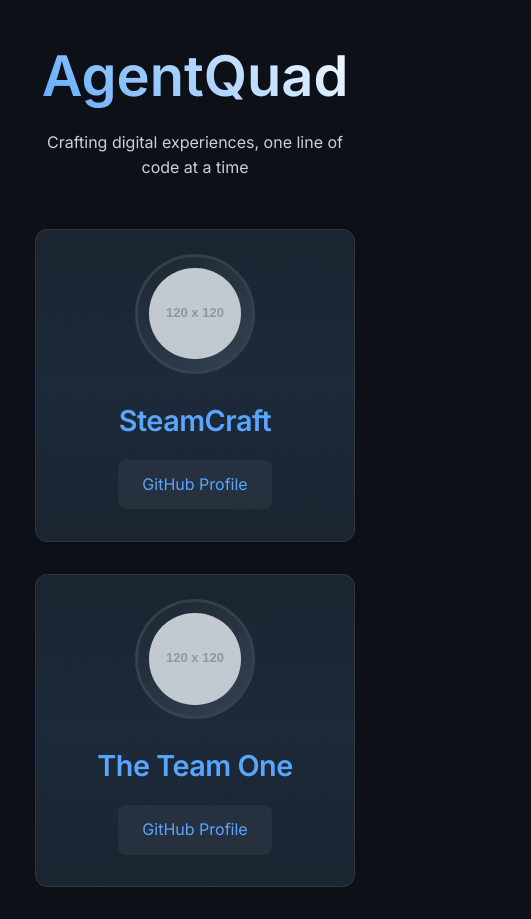
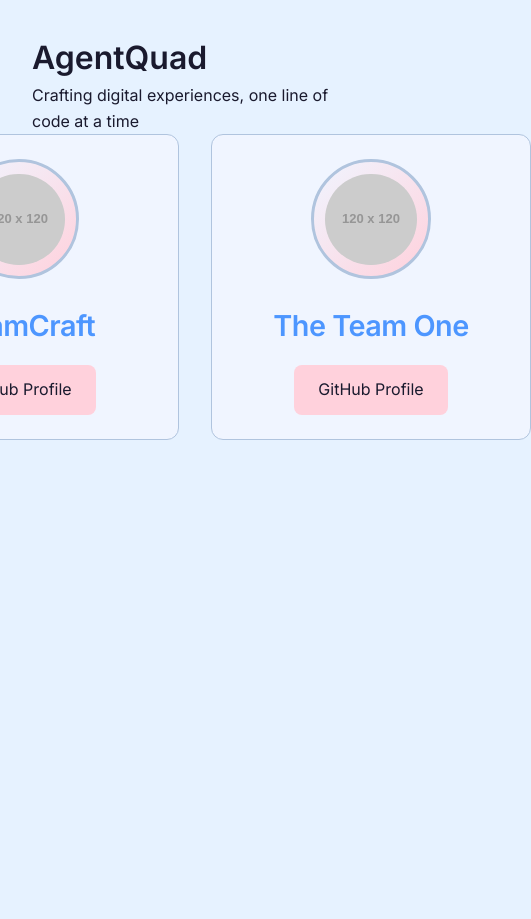
Before and after one commit to AgentQuad/AgentQuad.github.io, a plain HTML site: page index.html in a window 390 px wide. Shown: the whole page, 531 px wide, since content can reach past the window. After the commit the page ends 844 px from the top, so only its background shows below. Drawn offline with Linux system fonts and the light colour scheme; placeholder pictures from the web are drawn by us.

Commit message:
Update index.html

```diff
--- a/index.html
+++ b/index.html
@@ -7,11 +7,12 @@
     <link href="https://fonts.googleapis.com/css2?family=Inter:wght@300;400;600&display=swap" rel="stylesheet">
     <style>
         :root {
-            --bg-primary: #0D1117;
-            --bg-secondary: #161B22;
-            --text-primary: #C9D1D9;
-            --accent-blue: #58A6FF;
-            --border-color: #30363D;
+            --bg-primary: #E6F2FF;      /* Light Blue Background */
+            --bg-secondary: #F0F5FF;    /* Lighter Blue */
+            --text-primary: #1A1A2E;    /* Dark Blue-Black */
+            --accent-blue: #4D96FF;     /* Vibrant Blue */
+            --light-pink: #FFD1DC;      /* Light Pink */
+            --border-color: #B0C4DE;    /* Light Steel Blue */
         }
 
         * {
@@ -38,30 +39,15 @@
             min-height: 100vh;
         }
 
-        .header {
-            text-align: center;
-            margin-bottom: 3rem;
-            animation: fadeIn 1s ease-out;
-        }
-
-        @keyframes fadeIn {
-            from { opacity: 0; transform: translateY(-20px); }
-            to { opacity: 1; transform: translateY(0); }
-        }
-
-        .header h1 {
-            font-size: 3.5rem;
-            color: var(--accent-blue);
-            margin-bottom: 0.5rem;
-            background: linear-gradient(45deg, var(--accent-blue), #ffffff);
-            -webkit-background-clip: text;
-            -webkit-text-fill-color: transparent;
-        }
-
         .organisations {
             display: flex;
             gap: 2rem;
             justify-content: center;
+        }
+
+        .org-card-link {
+            text-decoration: none;
+            position: relative;
             perspective: 1000px;
         }
 
@@ -71,9 +57,8 @@
             padding: 1.5rem;
             width: 320px;
             text-align: center;
-            transition: all 0.4s ease;
+            transition: all 0.3s ease;
             border: 1px solid var(--border-color);
-            transform-style: preserve-3d;
             position: relative;
             overflow: hidden;
         }
@@ -85,35 +70,37 @@
             left: -50%;
             width: 200%;
             height: 200%;
-            background: linear-gradient(
-                45deg,
-                transparent,
-                rgba(88, 166, 255, 0.1),
-                transparent
+            background: radial-gradient(
+                circle at var(--mouse-x, 50%) var(--mouse-y, 50%),
+                rgba(77, 150, 255, 0.1),
+                transparent 50%
             );
-            transform: rotate(-45deg);
-            z-index: 1;
+            opacity: 0;
+            transition: opacity 0.3s ease;
         }
 
-        .org-card:hover {
+        .org-card-link:hover .org-card::before {
+            opacity: 1;
+        }
+
+        .org-card-link:hover .org-card {
             transform:
-                scale(1.05)
-                rotateX(5deg)
-                rotateY(5deg);
-            box-shadow: 0 15px 30px rgba(0,0,0,0.3);
+                perspective(1000px)
+                rotateX(calc(var(--mouse-y-percentage) * 10deg))
+                rotateY(calc(var(--mouse-x-percentage) * 10deg));
+            box-shadow: 0 10px 20px rgba(77, 150, 255, 0.1);
         }
 
         .org-logo {
             width: 120px;
             height: 120px;
             border-radius: 50%;
-            background: linear-gradient(135deg, #161B22, #30363D);
+            background: linear-gradient(135deg, var(--bg-secondary), var(--light-pink));
             margin: 0 auto 1.5rem;
             display: flex;
             align-items: center;
             justify-content: center;
             border: 3px solid var(--border-color);
-            transform: translateZ(50px);
         }
 
         .org-logo img {
@@ -132,27 +119,10 @@
 
         .org-link {
             display: inline-block;
-            background-color: #21262D;
-            color: var(--accent-blue);
+            background-color: var(--light-pink);
+            color: var(--text-primary);
             padding: 0.75rem 1.5rem;
-            text-decoration: none;
             border-radius: 8px;
-            transition: all 0.3s ease;
-            position: relative;
-            overflow: hidden;
-        }
-
-        .org-link:hover {
-            background-color: #30363D;
-            transform: translateY(-3px);
-            box-shadow: 0 5px 15px rgba(88, 166, 255, 0.2);
-        }
-
-        @media (max-width: 768px) {
-            .organisations {
-                flex-direction: column;
-                align-items: center;
-            }
         }
     </style>
 </head>
@@ -164,22 +134,51 @@
         </div>
 
         <div class="organisations">
+            <a href="https://github.com/SteamCraft" class="org-card-link" target="_blank">
                 <div class="org-card">
                     <div class="org-logo">
                         <img src="https://via.placeholder.com/120" alt="SteamCraft Logo">
                     </div>
                     <h3 class="org-title">SteamCraft</h3>
-                <a href="https://github.com/SteamCraft" class="org-link">GitHub Profile</a>
+                    <span class="org-link">GitHub Profile</span>
                 </div>
+            </a>
 
+            <a href="https://github.com/THE-TEAM-ONE" class="org-card-link" target="_blank">
                 <div class="org-card">
                     <div class="org-logo">
                         <img src="https://via.placeholder.com/120" alt="The Team One Logo">
                     </div>
                     <h3 class="org-title">The Team One</h3>
-                <a href="https://github.com/THE-TEAM-ONE" class="org-link">GitHub Profile</a>
+                    <span class="org-link">GitHub Profile</span>
+                </div>
+            </a>
         </div>
     </div>
-    </div>
+
+    <script>
+        document.querySelectorAll('.org-card-link').forEach(card => {
+            card.addEventListener('mousemove', (e) => {
+                const rect = e.currentTarget.getBoundingClientRect();
+                const mouseX = e.clientX - rect.left;
+                const mouseY = e.clientY - rect.top;
+
+                const mouseXPercentage = mouseX / rect.width;
+                const mouseYPercentage = mouseY / rect.height;
+
+                e.currentTarget.style.setProperty('--mouse-x', `${mouseX}px`);
+                e.currentTarget.style.setProperty('--mouse-y', `${mouseY}px`);
+                e.currentTarget.style.setProperty('--mouse-x-percentage', mouseXPercentage);
+                e.currentTarget.style.setProperty('--mouse-y-percentage', mouseYPercentage);
+            });
+
+            card.addEventListener('mouseleave', (e) => {
+                e.currentTarget.style.removeProperty('--mouse-x');
+                e.currentTarget.style.removeProperty('--mouse-y');
+                e.currentTarget.style.removeProperty('--mouse-x-percentage');
+                e.currentTarget.style.removeProperty('--mouse-y-percentage');
+            });
+        });
+    </script>
 </body>
 </html>
```
Lines whose indentation alone changed are shown as unchanged.
